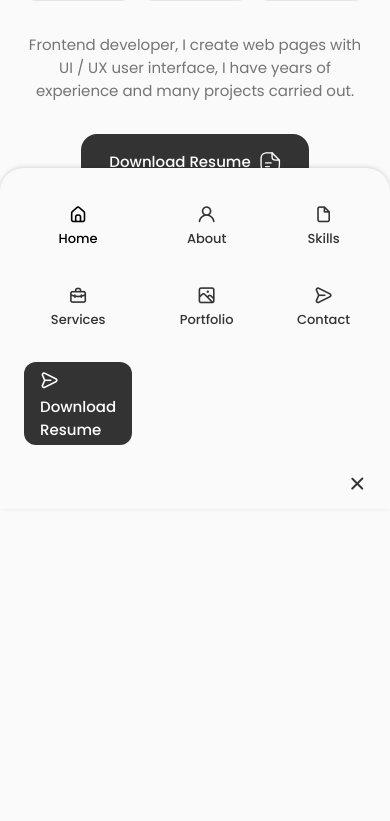
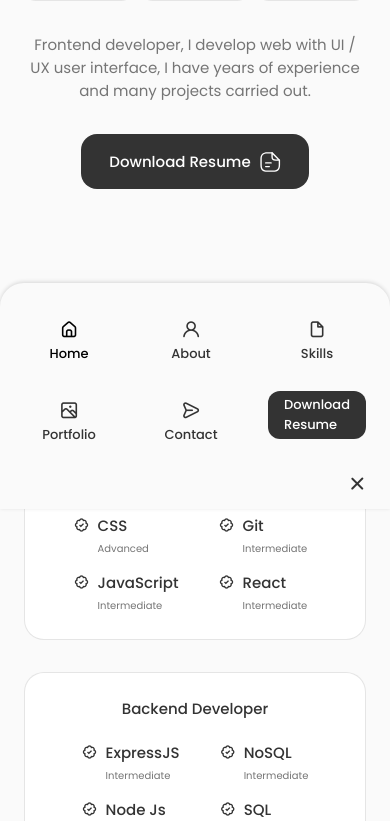
Before and after one commit to rakibul03/portfolio, a React (Create React App) app: page / in a window 390 px wide. Shown: the part 1179-2000 px from the top of the page. Before the commit the page ends 1480 px from the top, so only its background shows below. Built offline with nearby package versions, Linux system fonts and the light colour scheme.

Commit message:
Skills section completed with mobile responsive

```diff
--- a/src/App.css
+++ b/src/App.css
@@ -163,6 +163,7 @@
   padding: 0.25rem 1rem;
   border-radius: 0.75rem;
   font-weight: var(--font-medium);
+  margin-top: -5px;
 }
 
 .button:hover {
--- a/src/App.js
+++ b/src/App.js
@@ -2,6 +2,7 @@
 import About from "./components/About/About";
 import Header from "./components/Header/Header.jsx";
 import Home from "./components/Home/Home";
+import Skills from "./components/Skills/Skills";
 
 function App() {
   return (
@@ -10,6 +11,7 @@
       <main className="main">
         <Home />
         <About />
+        <Skills />
       </main>
     </>
   );
--- a/src/components/About/About.jsx
+++ b/src/components/About/About.jsx
@@ -17,8 +17,8 @@
           <Info />
 
           <p className="about__description">
-            Frontend developer, I create web pages with UI / UX user interface,
-            I have years of experience and many projects carried out.
+            Frontend developer, I develop web with UI / UX user interface, I
+            have years of experience and many projects carried out.
           </p>
 
           <a download="" href={resume} className="button button--flex">
--- a/src/components/Header/Header.css
+++ b/src/components/Header/Header.css
@@ -32,6 +32,16 @@
   align-items: center;
   font-size: var(--small-font-size);
   color: var(--title-color);
+  font-weight: var(--font-medium);
+  transition: 0.3s;
+}
+
+.cv__link {
+  display: flex;
+  flex-direction: column;
+  align-items: center;
+  font-size: var(--small-font-size);
+  color: #fff;
   font-weight: var(--font-medium);
   transition: 0.3s;
 }
--- a/src/components/Header/Header.jsx
+++ b/src/components/Header/Header.jsx
@@ -27,17 +27,17 @@
             </li>
 
             <li className="nav__item">
-              <a href="#skilld" className="nav__link">
+              <a href="#skills" className="nav__link">
                 <i className="uil uil-file nav__icon"></i> Skills
               </a>
             </li>
 
-            <li className="nav__item">
+            {/* <li className="nav__item">
               <a href="#services" className="nav__link">
                 <i className="uil uil-briefcase-alt nav__icon"></i>
                 Services
               </a>
-            </li>
+            </li> */}
 
             <li className="nav__item">
               <a href="#portfolio" className="nav__link">
@@ -52,8 +52,12 @@
             </li>
 
             <li className="nav__item">
-              <a download="resume" href={resume} className="resume__btn">
-                <i className="uil uil-message nav__icon"></i> Download Resume
+              <a
+                download="resume"
+                href={resume}
+                className="resume__btn cv__link button--flex"
+              >
+                Download Resume
               </a>
             </li>
           </ul>
--- /dev/null
+++ b/src/components/Skills/Backedn.jsx
@@ -0,0 +1,67 @@
+import React from "react";
+
+const Backedn = () => {
+  return (
+    <div className="skills__content">
+      <h3 className="skills__title">Backend Developer</h3>
+
+      <div className="skills__box">
+        <div className="skills__group">
+          <div className="skills__data">
+            <i className="bx bx-badge-check"></i>
+            <div>
+              <h3 className="skills__name">ExpressJS</h3>
+              <span className="skills__level">Intermediate</span>
+            </div>
+          </div>
+
+          <div className="skills__data">
+            <i className="bx bx-badge-check"></i>
+            <div>
+              <h3 className="skills__name">Node Js</h3>
+              <span className="skills__level">Basic</span>
+            </div>
+          </div>
+
+          <div className="skills__data">
+            <i className="bx bx-badge-check"></i>
+            <div>
+              <h3 className="skills__name">MongoDB</h3>
+              <span className="skills__level">Intermediate</span>
+            </div>
+          </div>
+        </div>
+
+        <div className="skills__group">
+          <div className="skills__data">
+            <i className="bx bx-badge-check"></i>
+            <div>
+              <h3 className="skills__name">NoSQL</h3>
+              <span className="skills__level">Intermediate</span>
+            </div>
+          </div>
+
+          <div className="skills__data">
+            <i className="bx bx-badge-check"></i>
+
+            <div>
+              <h3 className="skills__name">SQL</h3>
+              <span className="skills__level">Intermediate</span>
+            </div>
+          </div>
+
+          <div className="skills__data">
+            <i className="bx bx-badge-check"></i>
+
+            <div>
+              <h3 className="skills__name">Firebase</h3>
+              <span className="skills__level">Intermediate</span>
+            </div>
+          </div>
+        </div>
+      </div>
+    </div>
+  );
+};
+
+export default Backedn;
--- /dev/null
+++ b/src/components/Skills/Frontend.jsx
@@ -0,0 +1,71 @@
+import React from "react";
+
+const Frontend = () => {
+  return (
+    <div className="skills__content">
+      <h3 className="skills__title">Frontend developer</h3>
+
+      <div className="skills__box">
+        <div className="skills__group">
+          <div className="skills__data">
+            <i className="bx bx-badge-check"></i>
+
+            <div>
+              <h3 className="skills__name">HTML</h3>
+              <span className="skills__level">Basic</span>
+            </div>
+          </div>
+
+          <div className="skills__data">
+            <i className="bx bx-badge-check"></i>
+
+            <div>
+              <h3 className="skills__name">CSS</h3>
+              <span className="skills__level">Advanced</span>
+            </div>
+          </div>
+
+          <div className="skills__data">
+            <i className="bx bx-badge-check"></i>
+
+            <div>
+              <h3 className="skills__name">JavaScript</h3>
+              <span className="skills__level">Intermediate</span>
+            </div>
+          </div>
+        </div>
+
+        <div className="skills__group">
+          <div className="skills__data">
+            <i className="bx bx-badge-check"></i>
+
+            <div>
+              <h3 className="skills__name">Bootstrap</h3>
+              <span className="skills__level">Intermediate</span>
+            </div>
+          </div>
+
+          <div className="skills__data">
+            <i className="bx bx-badge-check"></i>
+
+            <div>
+              <h3 className="skills__name">Git</h3>
+              <span className="skills__level">Intermediate</span>
+            </div>
+          </div>
+
+          <div className="skills__data">
+            <i className="bx bx-badge-check"></i>
+
+            <div>
+              <h3 className="skills__name">React</h3>
+              <span className="skills__level">Intermediate</span>
+            </div>
+          </div>
+        </div>
+      </div>
+    </div>
+  );
+};
+
+export default Frontend;
--- /dev/null
+++ b/src/components/Skills/Skills.css
@@ -0,0 +1,82 @@
+.skills__container {
+  grid-template-columns: repeat(2, 350px);
+  column-gap: 3rem;
+  justify-content: center;
+}
+
+.skills__content {
+  background-color: var(--container-color);
+  border: 1px solid rgba(0, 0, 0, 0.1);
+  padding: 2rem 4rem;
+  border-radius: 1.25rem;
+}
+
+.skills__title {
+  font-size: var(--normal-font-size);
+  font-weight: var(--font-medium);
+  text-align: center;
+  margin-bottom: var(--mb-1-5);
+}
+
+.skills__box {
+  display: flex;
+  justify-content: center;
+  column-gap: 2.5rem;
+}
+
+.skills__group {
+  display: grid;
+  align-items: flex-start;
+  row-gap: 1rem;
+}
+
+.skills__data {
+  display: flex;
+  column-gap: 0.5rem;
+}
+
+.skills .bx-badge-check {
+  font-size: 1rem;
+  color: var(--title-color);
+}
+
+.skills__name {
+  font-size: var(--normal-font-size);
+  font-weight: var(--font-medium);
+  line-height: 18px;
+}
+
+.skills__level {
+  font-size: var(--tiny-font-size);
+}
+
+/*=============== BREAKPOINTS ===============*/
+/* For large devices */
+@media screen and (max-width: 992px) {
+  .skills__container {
+    grid-template-columns: max-content;
+    row-gap: 2rem;
+  }
+}
+
+/* For medium devices */
+@media screen and (max-width: 768px) {
+  .skills__container {
+    grid-template-columns: 1fr;
+  }
+
+  .skills__content {
+    padding: 1.5rem;
+  }
+}
+
+/* For small devices */
+@media screen and (max-width: 350px) {
+  .skills__box {
+    column-gap: 1.25rem;
+  }
+
+  .skills__name {
+    font-size: var(--small-font-size);
+  }
+}
--- /dev/null
+++ b/src/components/Skills/Skills.jsx
@@ -0,0 +1,20 @@
+import React from "react";
+import "./Skills.css";
+import Frontend from "./Frontend";
+import Backend from "./Backedn";
+
+const Skills = () => {
+  return (
+    <section className="skills section" id="skills">
+      <h2 className="section__title">Skills</h2>
+      <span className="section__subtitle">My technical level</span>
+
+      <div className="skills__container container grid">
+        <Frontend />
+        <Backend />
+      </div>
+    </section>
+  );
+};
+
+export default Skills;
```
